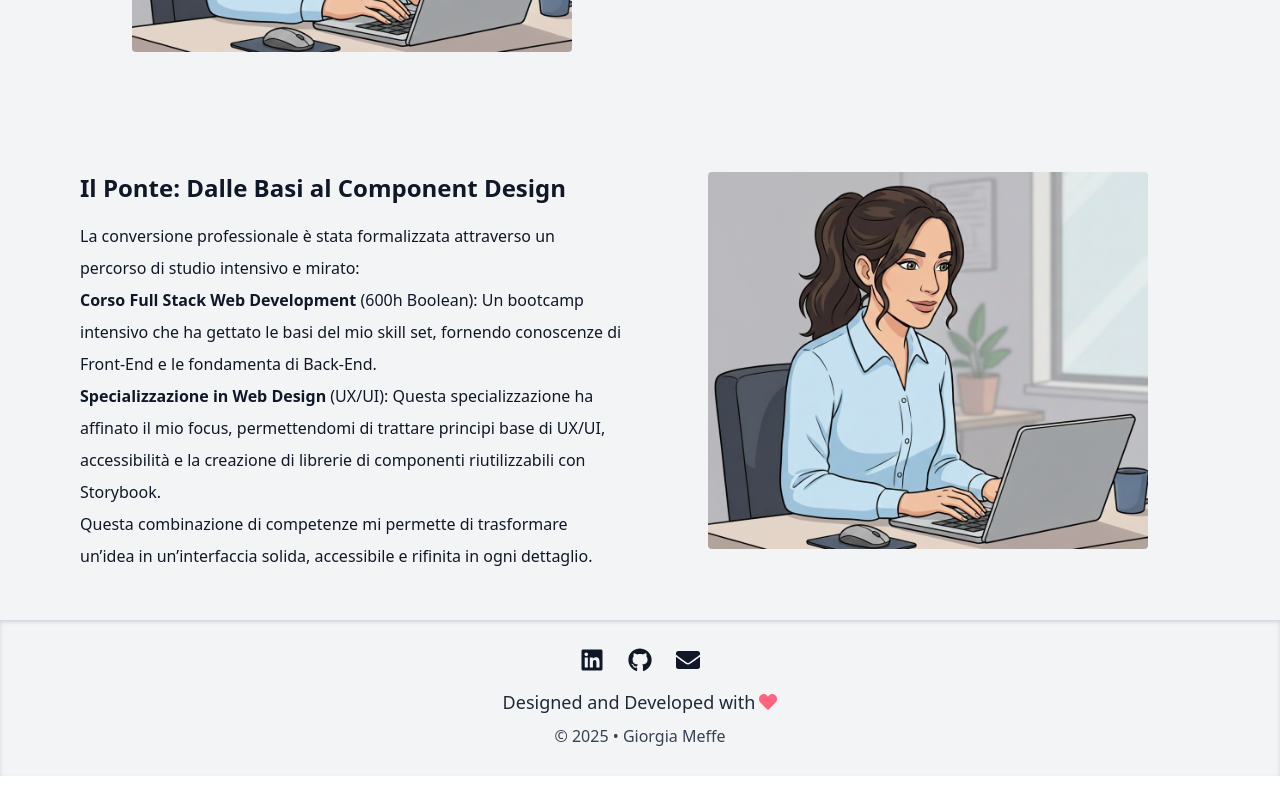
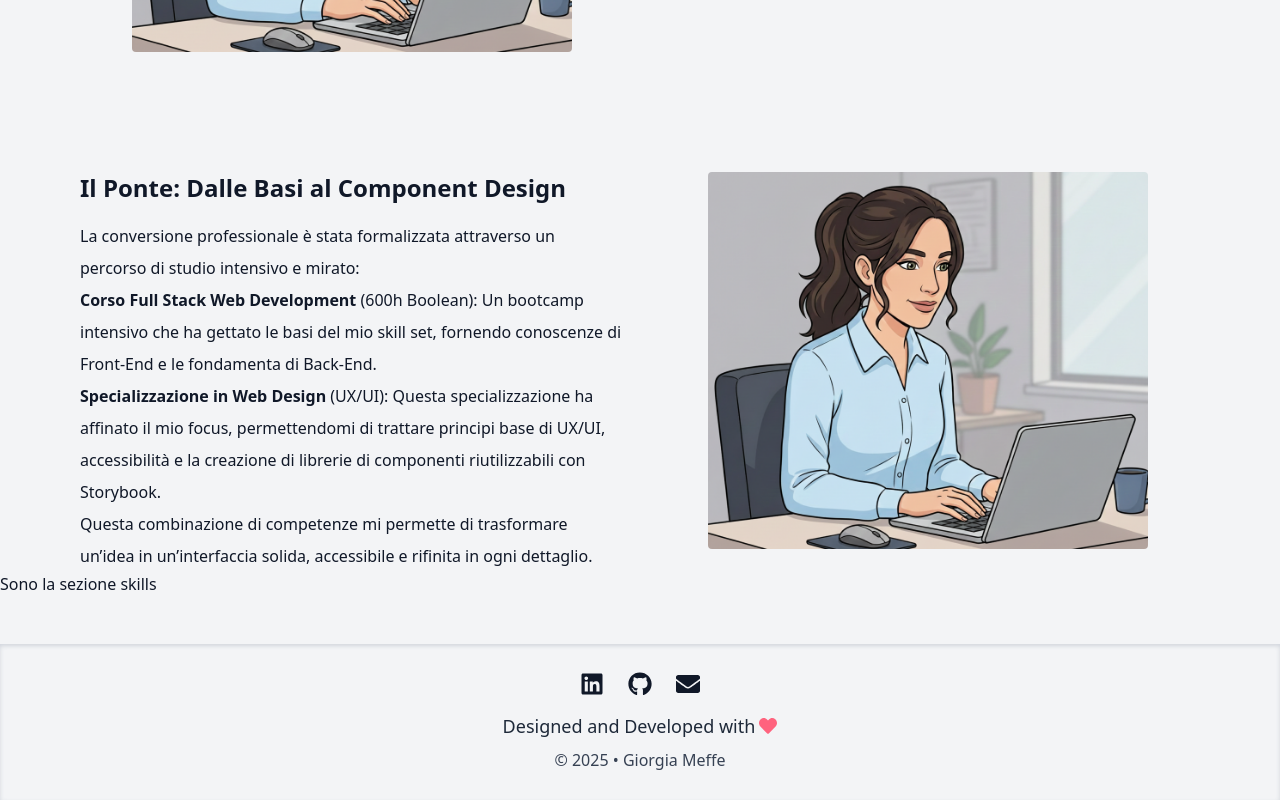
Before and after one commit to giorgiameffe/giorgiameffe-portfolio, a React (Vite) app: page /about in a window 1280 px wide. Shown: the part 1123-1923 px from the top of the page. Before the commit the page ends 1899 px from the top, so only its background shows below. Built offline with nearby package versions, Linux system fonts and the light colour scheme; a web font is replaced by a local one.

Commit message:
feat: create SkillsSection component

```diff
--- /dev/null
+++ b/src/components/SkillsSection.tsx
@@ -0,0 +1,11 @@
+import React from "react";
+
+const SkillsSection: React.FC = () => {
+
+    return (
+
+        <h1>Sono la sezione skills</h1>
+    )
+}
+
+export default SkillsSection;
--- a/src/pages/AboutPage.tsx
+++ b/src/pages/AboutPage.tsx
@@ -1,5 +1,6 @@
 import React from "react";
 import NarrativeBlockList from "../components/NarrativeBlockList";
+import SkillsSection from "../components/SkillsSection";
 
 const AboutPage: React.FC = () => {
 
@@ -8,6 +9,7 @@ const AboutPage: React.FC = () => {
         <div className="lg:mt-20">
             <h1 className="font-extrabold lg:text-4xl text-center">Dall’estetica al codice: la mia storia</h1>
             <NarrativeBlockList />
+            <SkillsSection />
         </div>
     )
 }
```
